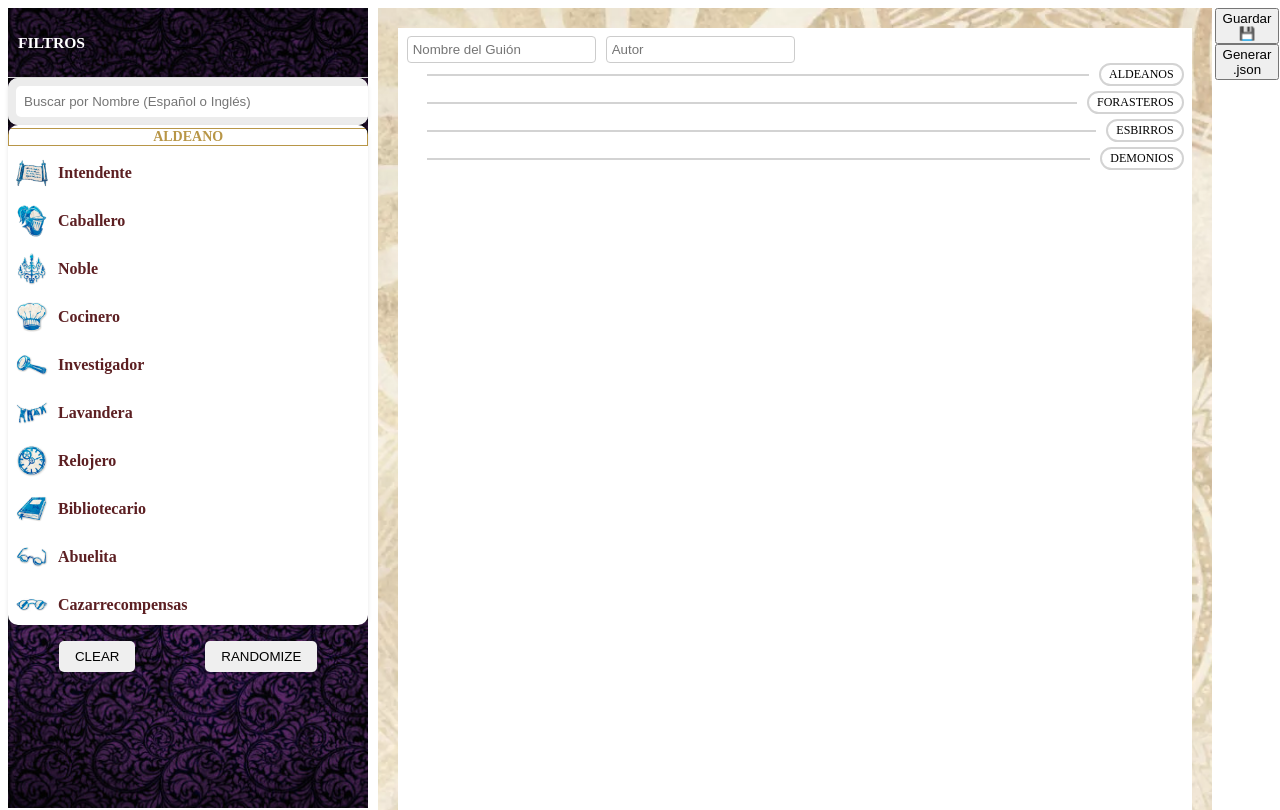
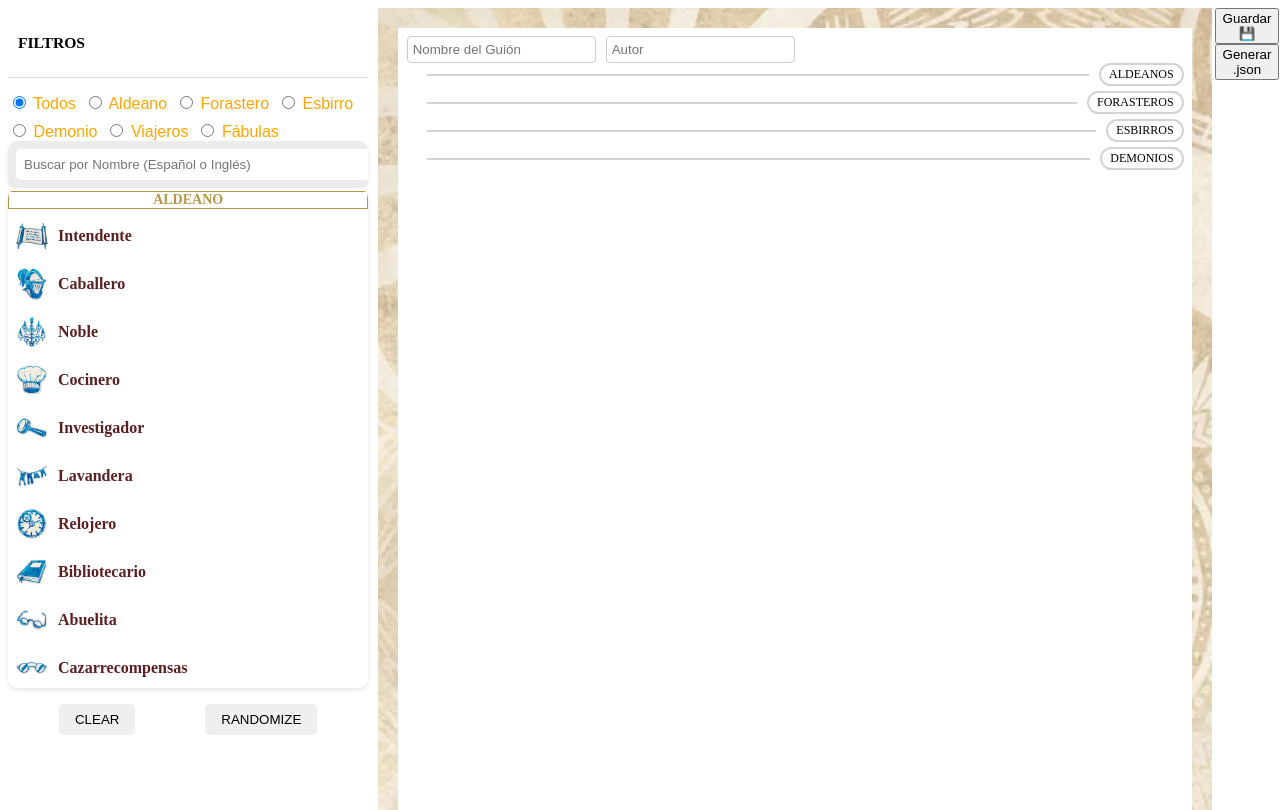
Before and after one commit to JaeN1/botc-script-a12, an Angular app in the folder botc-script-esp/: page / in a window 1280 px wide. Shown: the top 810 px of the page. Built offline with nearby package versions, Linux system fonts and the light colour scheme.

Commit message:
feat: Filtros por Tipo

```diff
--- a/botc-script-esp/src/app/app.component.scss
+++ b/botc-script-esp/src/app/app.component.scss
@@ -117,7 +117,7 @@ button {
   //background-color: #ececec; /* Fondo claro para la sidebar */
   display: flex;
   flex-direction: column;
-  background-image: url('/assets/lateral.jpeg'); /* Ruta relativa al directorio de assets */
+  //background-image: url('/assets/lateral.jpeg'); /* Ruta relativa al directorio de assets */
   background-size: cover;
   background-position: center;
   background-repeat: no-repeat;
--- a/botc-script-esp/src/app/character-list/character-list.component.html
+++ b/botc-script-esp/src/app/character-list/character-list.component.html
@@ -1,3 +1,14 @@
+<!-- Filtros de RoleType -->
+<div class="role-type-filters">
+  <label>
+    <input type="radio" name="roleTypeFilter" (change)="filterByRoleType('all')" checked>
+    Todos
+  </label>
+  <label *ngFor="let roleType of objectKeys(roleTypeTranslations)">
+    <input type="radio" name="roleTypeFilter" (change)="filterByRoleType(roleType)">
+    {{ roleTypeTranslations[roleType] }}
+  </label>
+</div>
 
 <div class="character-list-container">
 
--- a/botc-script-esp/src/app/character-list/character-list.component.scss
+++ b/botc-script-esp/src/app/character-list/character-list.component.scss
@@ -81,3 +81,14 @@
     //display: none; /* Inicialmente oculto */
     z-index: 1000; /* Asegúrate de que esté por encima de otros elementos */
   }
+
+
+  .role-type-filters {
+    display: flex;
+    flex-flow: wrap;
+    gap: 8px;
+    margin-top: 15px;
+    font-family: "Trade Gothic LT Std", sans-serif; // Añadí una fuente de respaldo
+    color: orange; // Asegúrate de que esta variable de color esté definida
+    font-size: 16px;
+}
--- a/botc-script-esp/src/app/character-list/character-list.component.ts
+++ b/botc-script-esp/src/app/character-list/character-list.component.ts
@@ -11,10 +11,11 @@ export class CharacterListComponent implements OnInit {
   @Output() personajeSeleccionado = new EventEmitter<any>();
 
   characters: any[] = []; // Debería ser llenado con los personajes
-  filteredCharacters: any[] = [];
   personajesAgrupados: any = {}; // Un objeto para almacenar los personajes agrupados
   groupedCharacters: { [key: string]: any[] } = {}; // Objeto para almacenar los personajes agrupados
   selectedCharacters: any[] = [];
+  allCharacters: any[] = []; // Array para almacenar todos los personajes
+  filteredCharacters: any[] = []; // Array para personajes filtrados
 
   roleTypeTranslations: { [key: string]: string } = {
     'townsfolk': 'Aldeano',
@@ -55,10 +56,11 @@ export class CharacterListComponent implements OnInit {
       }
     );
 
-    // this.personajesService.getPersonajes().subscribe(personajes => {
-    //   this.agruparPersonajesPorRoleType(personajes);
-    // });
-
+    this.personajesService.getPersonajesConTraducciones().subscribe(data => {
+      this.allCharacters = data;
+      this.filteredCharacters = data; // Inicialmente todos los personajes son visibles
+      this.agruparPersonajesPorRoleType(data);
+    });
   }
 
   filterCharacters(event: Event): void {
@@ -161,5 +163,13 @@ export class CharacterListComponent implements OnInit {
     this.tooltipVisible = false;
   }
 
-
+  //FILTROS
+  filterByRoleType(roleType: string): void {
+    if (roleType === 'all') {
+      this.filteredCharacters = this.allCharacters;
+    } else {
+      this.filteredCharacters = this.allCharacters.filter(character => character.roleType === roleType);
+    }
+    this.agruparPersonajesPorRoleType(this.filteredCharacters);
+  }
 }
--- a/botc-script-esp/src/app/filters/filters.component.scss
+++ b/botc-script-esp/src/app/filters/filters.component.scss
@@ -5,6 +5,6 @@
     font-size: 10pt;
     text-transform: uppercase;
     margin: 0px;
-    color: white;
+    color: black;
     cursor: pointer;
   }
```
